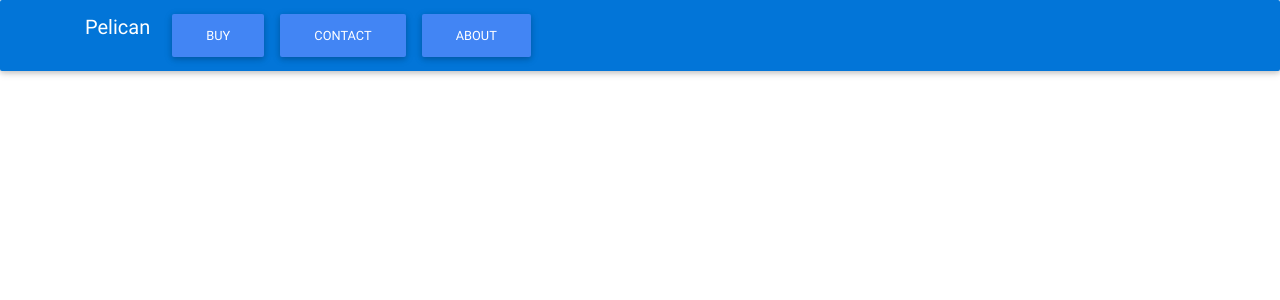
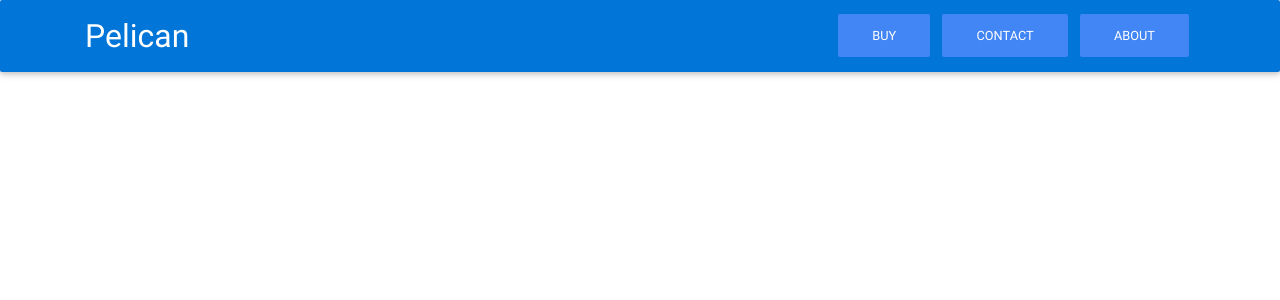
Before and after one commit to what-to-do/pelican, a PHP site: page / in a window 1280 px wide. Shown: the top 300 px of the page. Run offline with PHP 8.4, Linux system fonts and the light colour scheme.

Commit message:
basic styling done

```diff
--- a/assets/css/style.css
+++ b/assets/css/style.css
@@ -1,3 +1,15 @@
+button {
+	float: right;
+	color:transparent !important;
+	text-shadow:none !important;
+	border:none !important;
+	box-shadow:none !important;
+}
+
+.pelican_logo {
+	font-size: 32px;
+}
+
 .about_me {
 	padding-top: 15px;
 }
--- a/index.html
+++ b/index.html
@@ -32,9 +32,9 @@
             <!--Navbar Brand-->
             <a class="navbar-brand pelican_logo">Pelican</a>
             <!--Links-->
+            <button type="button" class="about btn btn-primary"> About</button>
+            <button type="button" class="contact btn btn-primary"> Contact</button>
             <button type="button" class="buy btn btn-primary">Buy</button>
-            <button type="button" class="contact btn btn-primary"> Contact</button>
-            <button type="button" class="about btn btn-primary"> About</button>
         </div>
         <!--/.Collapse content-->
 
```
